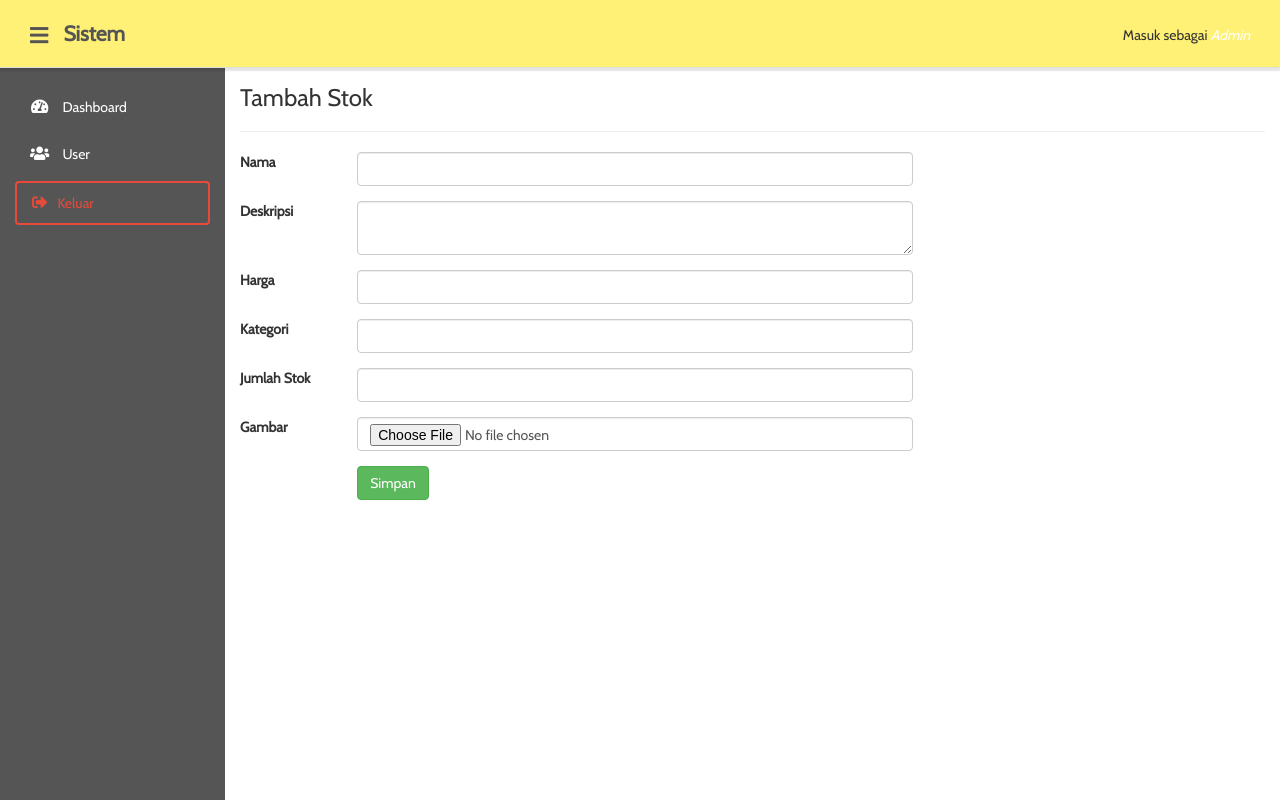
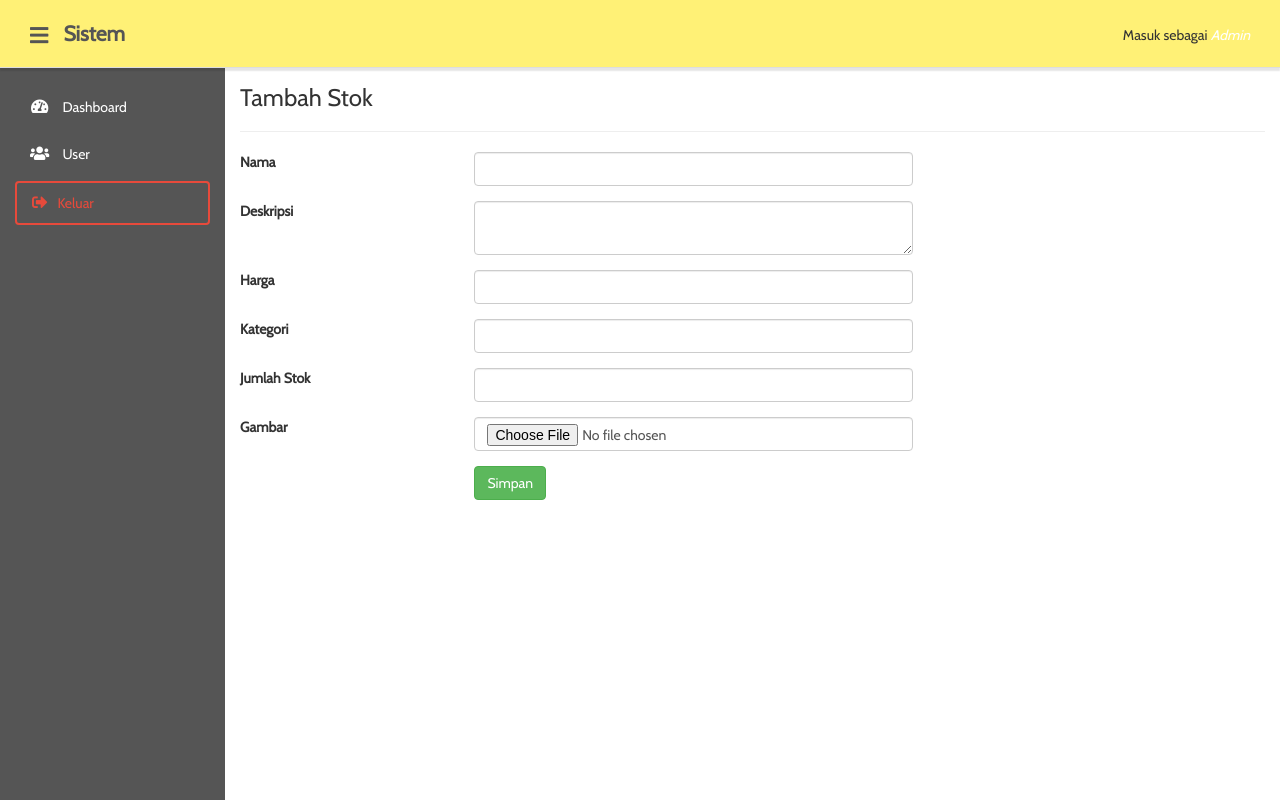
Before and after one commit to ferisetyaji/djtoko, a Django app: page /admin/tambah_stok in a window 1280 px wide. Run offline with Django 3.2, Linux system fonts and the light colour scheme; some libraries are stand-ins or nearby versions.

Commit message:
solved file problem

```diff
--- a/admintoko/models.py
+++ b/admintoko/models.py
@@ -11,6 +11,7 @@ class Stok(models.Model):
 	kategori = models.CharField(max_length=20)
 	gambar = models.CharField(max_length=50)
 	tanggal = models.DateTimeField()
+	jumlah_stok = models.IntegerField()
 
 class Kategori(models.Model):
 	nama = models.CharField(max_length=100)
--- a/admintoko/views/stok.py
+++ b/admintoko/views/stok.py
@@ -1,8 +1,4 @@
 import datetime
-import tempfile
-import shutil
-
-FILE_UPLOAD_DIR = 'static/img'
 
 from django.shortcuts import render, redirect
 from django.views.generic.base import TemplateView
@@ -26,10 +22,13 @@ def tambah_stok(request):
 
 	if request.method == 'POST':
 
-		myfile = request.FILES['file']
+		filename = ''
 
-		fs = FileSystemStorage()
-		filename = fs.save(myfile.name, myfile)
+		if 'file' in request.FILES:
+			myfile = request.FILES['file']
+
+			fs = FileSystemStorage()
+			filename = fs.save(myfile.name, myfile)
 
 		q = Stok.objects.create(
 				nama = request.POST['nama'],
@@ -37,7 +36,8 @@ def tambah_stok(request):
 				harga = isset(request.POST['harga']),
 				kategori = request.POST['kategori'],
 				gambar = filename,
-				tanggal = datetime.datetime.now()
+				tanggal = datetime.datetime.now(),
+				jumlah_stok = isset(request.POST['jumlah'])
 			)
 
 		q.save
@@ -51,28 +51,29 @@ def edit_stok(request, stok_id):
 
 	if request.method == 'POST':
 
-		q = Stok.objects.filter(id = stok_id).update(
+		if 'file' in request.FILES:
+			myfile = request.FILES['file']
+
+			fs = FileSystemStorage()
+			filename = fs.save(myfile.name, myfile)
+			Stok.objects.filter(id = stok_id).update(gambar = filename)
+
+		Stok.objects.filter(id = stok_id).update(
 				nama = request.POST['nama'],
 				deskripsi = request.POST['deskripsi'],
 				harga = isset(request.POST['harga']),
 				kategori = request.POST['kategori'],
-				jumlah_stok = request.POST['stok'],
+				jumlah_stok = isset(request.POST['jumlah'])
 			)
 
 		return redirect('stok')
 
 	data = {
 		'title' : 'Edit ',
-		'user' : data_stok
+		'stok_id' : data_stok
 	}
 
-	return render(request, ' admin/stok_form.html', data)
-
-def handle_uploaded_file(source):
-    fd, filepath = tempfile.mkstemp(prefix=source.name, dir=FILE_UPLOAD_DIR)
-    with open(filepath, 'wb') as dest:
-        shutil.copyfileobj(source, dest)
-    return filepath
+	return render(request, 'admin/stok_form.html', data)
 
 
 def isset(field):
--- a/templates/admin/stok_form.html
+++ b/templates/admin/stok_form.html
@@ -8,44 +8,44 @@
 	<div class="row">
 		<div class="col-md-8">
 			<div class="form-group row">
-				<label class="col-md-2">Nama</label>
-				<div class="col-md-10">
+				<label class="col-md-4">Nama</label>
+				<div class="col-md-8">
 					<input type="text" class="form-control" name="nama" value="{{stok_id.nama}}">
 				</div>
 			</div>
 			<div class="form-group row">
-				<label class="col-md-2">Deskripsi</label>
-				<div class="col-md-10">
+				<label class="col-md-4">Deskripsi</label>
+				<div class="col-md-8">
 					<textarea class="form-control" name="deskripsi">{{stok_id.deskripsi}}</textarea>
 				</div>
 			</div>
 			<div class="form-group row">
-				<label class="col-md-2">Harga</label>
-				<div class="col-md-10">
+				<label class="col-md-4">Harga</label>
+				<div class="col-md-8">
 					<input type="text" class="form-control" name="harga" value="{{stok_id.harga}}">
 				</div>
 			</div>
 			<div class="form-group row">
-				<label class="col-md-2">Kategori</label>
-				<div class="col-md-10">
+				<label class="col-md-4">Kategori</label>
+				<div class="col-md-8">
 					<input type="text" class="form-control" name="kategori">
 				</div>
 			</div>
 			<div class="form-group row">
-				<label class="col-md-2">Jumlah Stok</label>
-				<div class="col-md-10">
-					<input type="text" class="form-control" name="stok">
+				<label class="col-md-4">Jumlah Stok</label>
+				<div class="col-md-8">
+					<input type="number" class="form-control" name="jumlah">
 				</div>
 			</div>
 			<div class="form-group row">
-				<label class="col-md-2">Gambar</label>
-				<div class="col-md-10">
+				<label class="col-md-4">Gambar</label>
+				<div class="col-md-8">
 					<input type="file" class="form-control" name="file">
 				</div>
 			</div>
 			<div class="form-group row">
-				<label class="col-md-2"></label>
-				<div class="col-md-10">
+				<label class="col-md-4"></label>
+				<div class="col-md-8">
 					<input type="hidden" name="id" value="{{stok_id.id}}">
 					<button type="submit" class="btn btn-success" name="save" value="1">Simpan</button>
 				</div>
```
Also changed, not shown: admintoko/migrations/0005_stok_jumlah_stok.py (added), media/Pas Foto Imam arif afriyanto (1).jpg (added).
